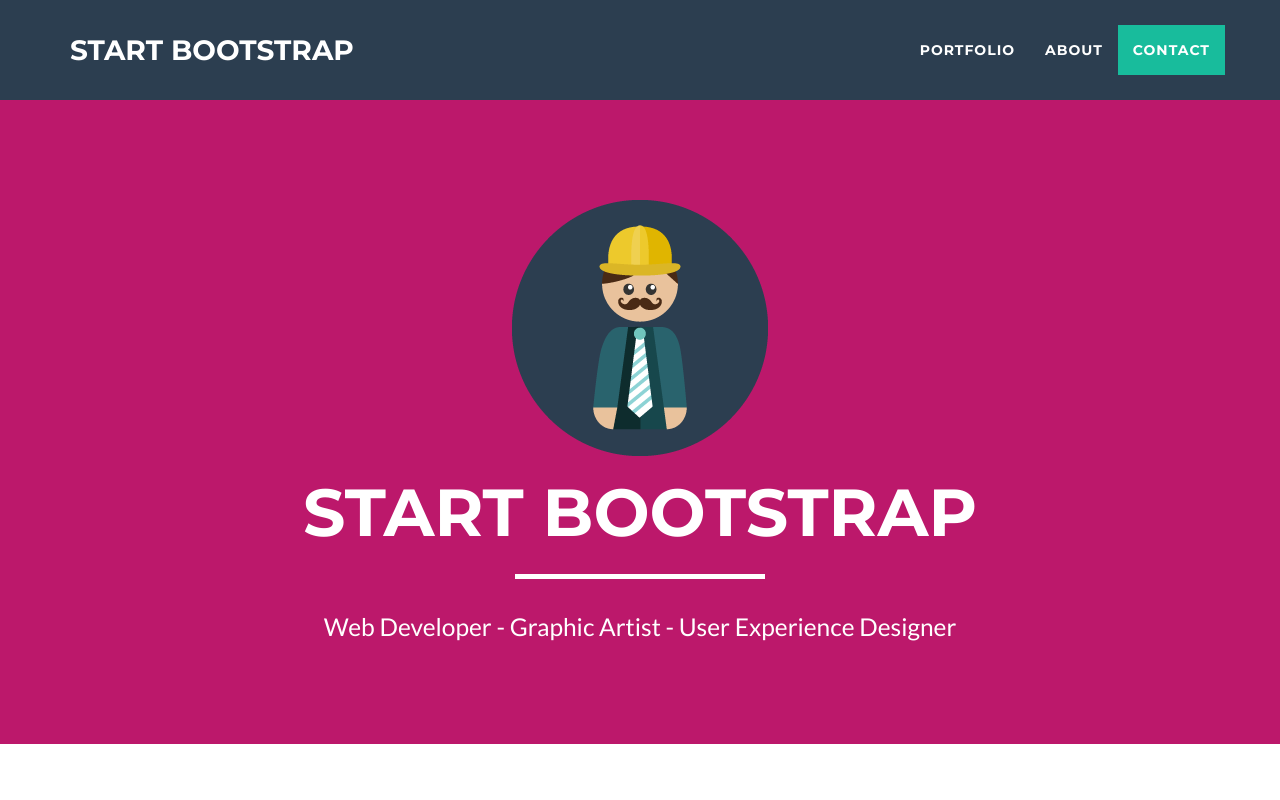
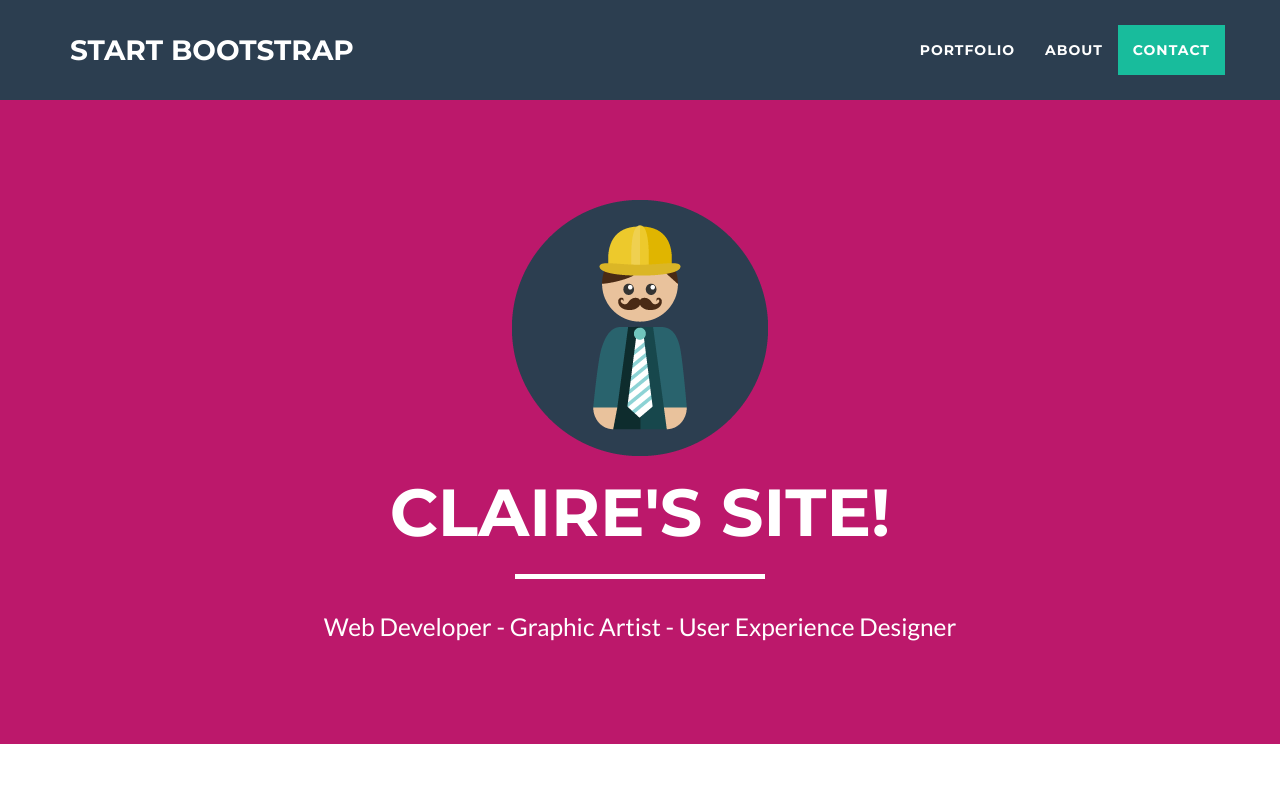
Before and after one commit to claire-harrison/claire-harrison-website, a website: page index.html in a window 1280 px wide. Shown: the top 800 px of the page. Drawn offline with nearby package versions, Linux system fonts and the light colour scheme.

Commit message:
Heading update

```diff
--- a/index.html
+++ b/index.html
@@ -74,7 +74,7 @@
                 <div class="col-lg-12">
                     <img class="img-responsive" src="img/profile.png" alt="">
                     <div class="intro-text">
-                        <h1 class="name">Start Bootstrap</h1>
+                            <h1 class="name">Claire's site!</h1>
                         <hr class="star-light">
                         <span class="skills">Web Developer - Graphic Artist - User Experience Designer</span>
                     </div>
```
